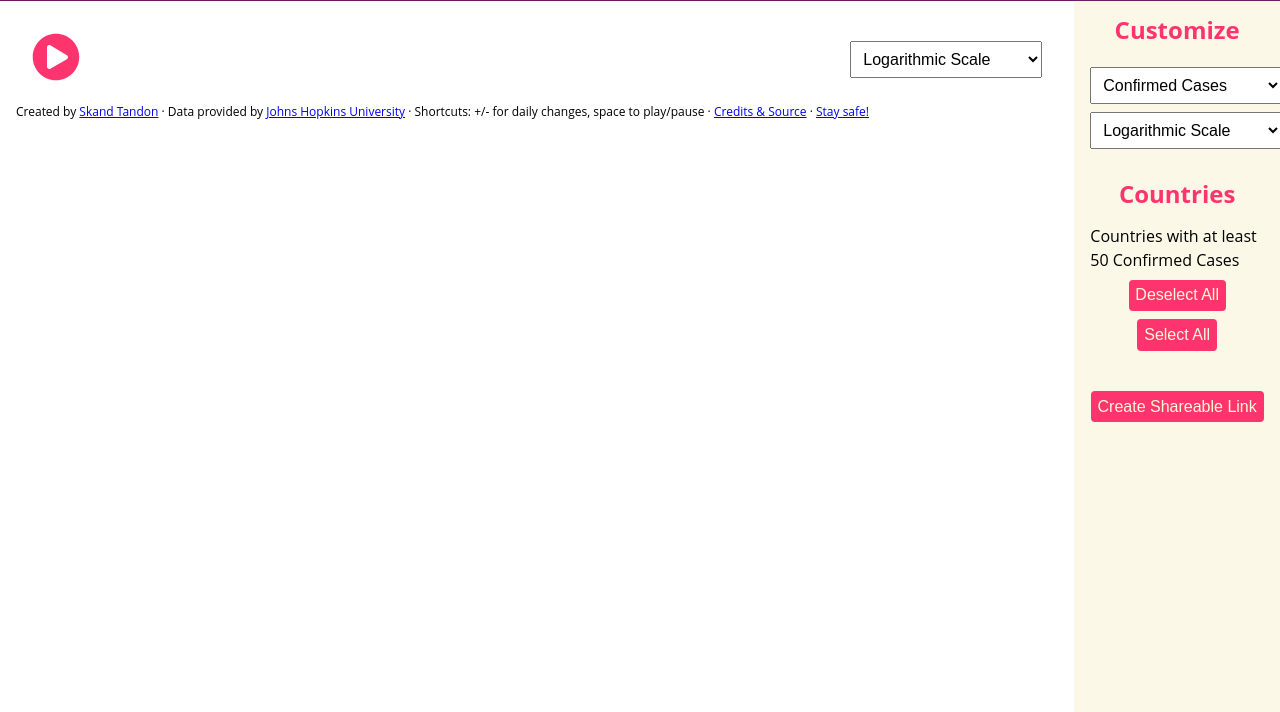
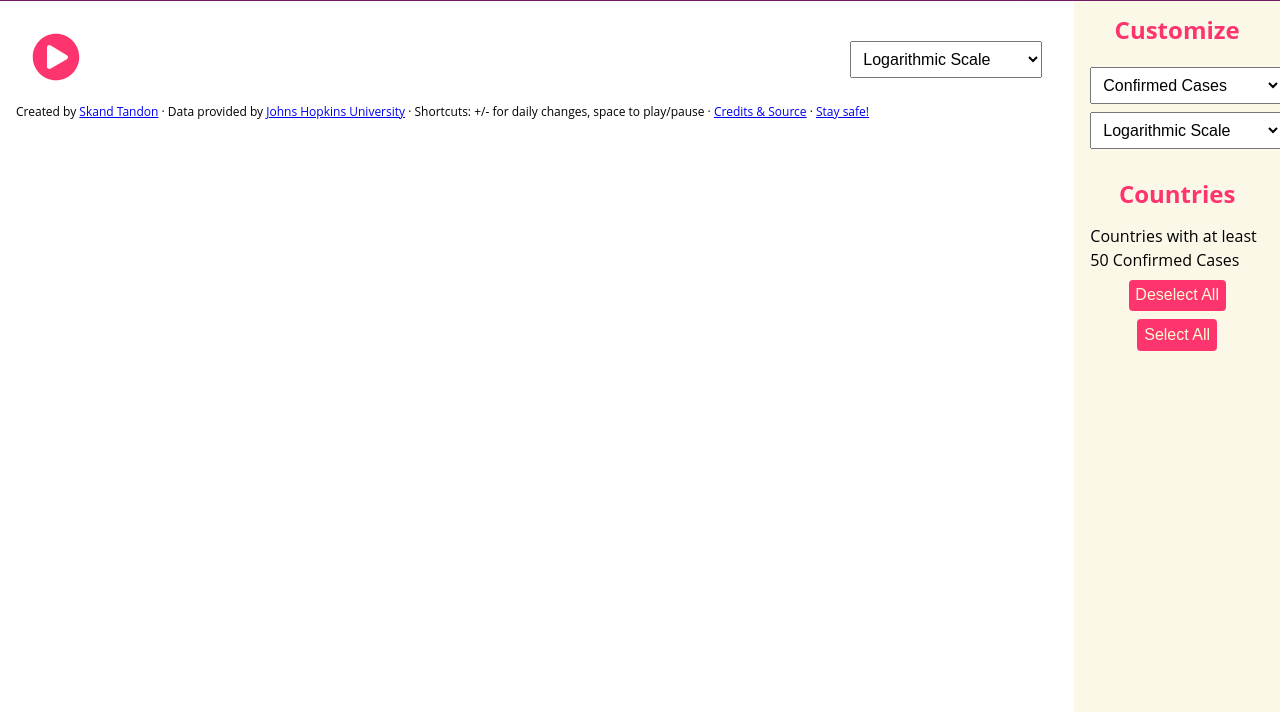
Before and after one commit to skandtandon/COVIDGRAM, a plain HTML site: page index.html in a window 1280 px wide. Shown: the part 88-800 px from the top of the page. Drawn offline with nearby package versions, Linux system fonts and the light colour scheme.

Commit message:
Update index.html

```diff
--- a/index.html
+++ b/index.html
@@ -126,9 +126,6 @@
 
         <div>
 
-          <div id="buttonwrapper">
-            <button @click="createURL" @mousedown="pause">{{copied ? 'Link Copied to Clipboard!' : 'Create Shareable Link'}}</button>
-          </div>
 
         </div>
 
```
